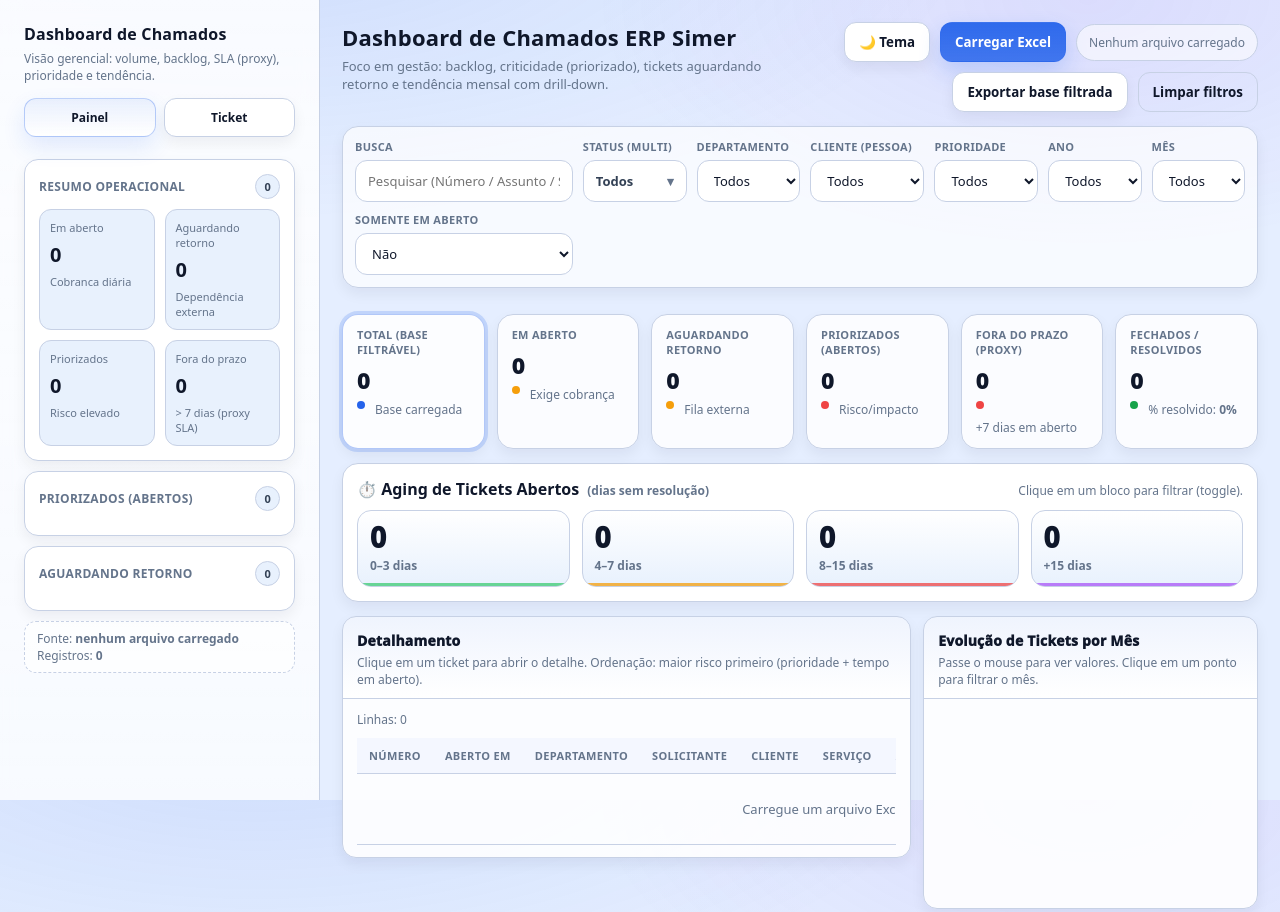
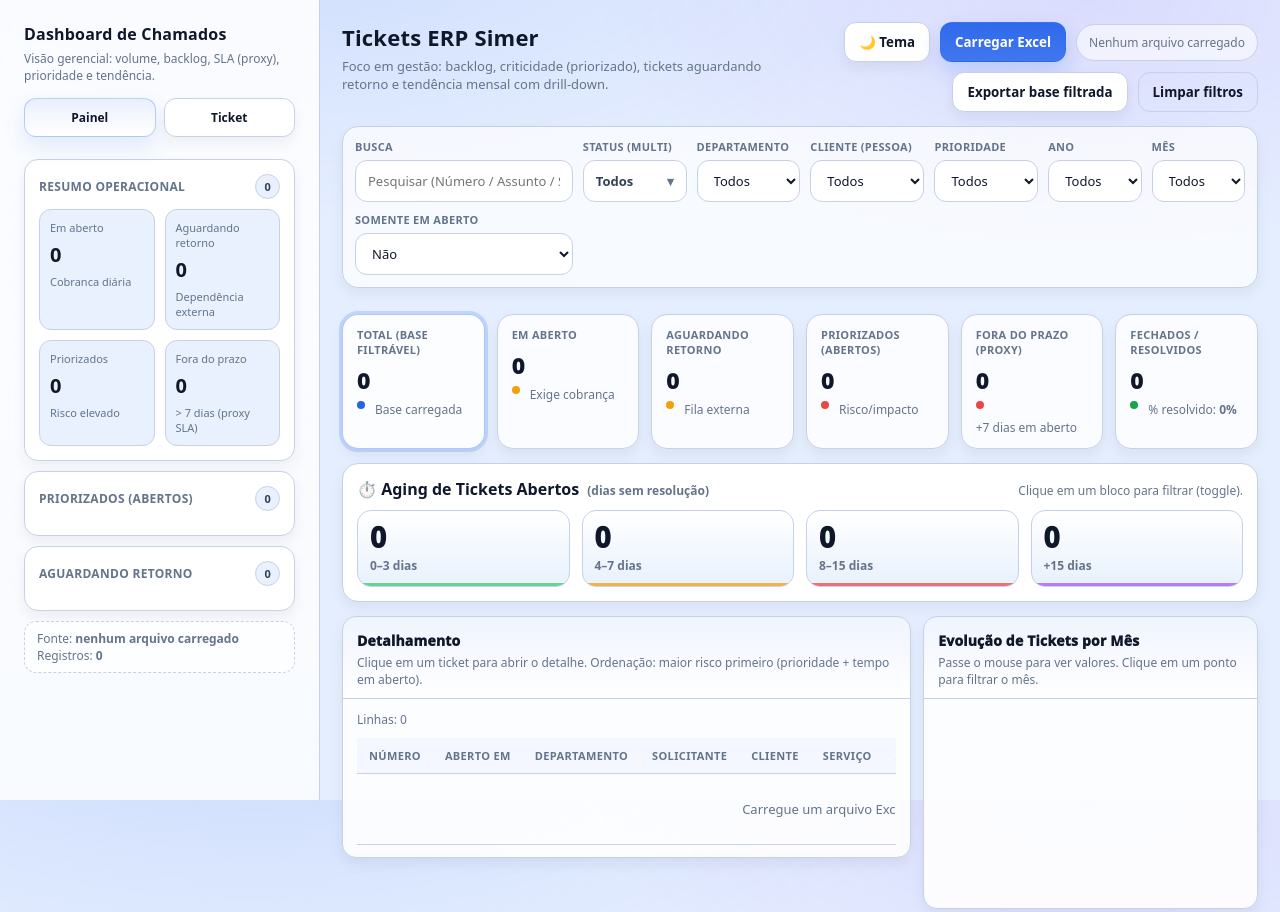
Before and after one commit to VicenteVJ/dashboard_chamados_simer, a plain HTML site: page index.html in a window 1280 px wide. Shown: the top 912 px of the page. Drawn offline with nearby package versions, Linux system fonts and the light colour scheme.

Commit message:
ajuste titulo

```diff
--- a/index.html
+++ b/index.html
@@ -1041,7 +1041,7 @@
       <!-- Desktop top -->
       <div class="topbar">
         <div class="titleblock">
-          <h2>Dashboard de Chamados ERP Simer</h2>
+          <h2>Tickets ERP Simer</h2>
           <div class="sub">Foco em gestão: backlog, criticidade (priorizado), tickets aguardando retorno e tendência mensal com drill-down.</div>
         </div>
 
```
